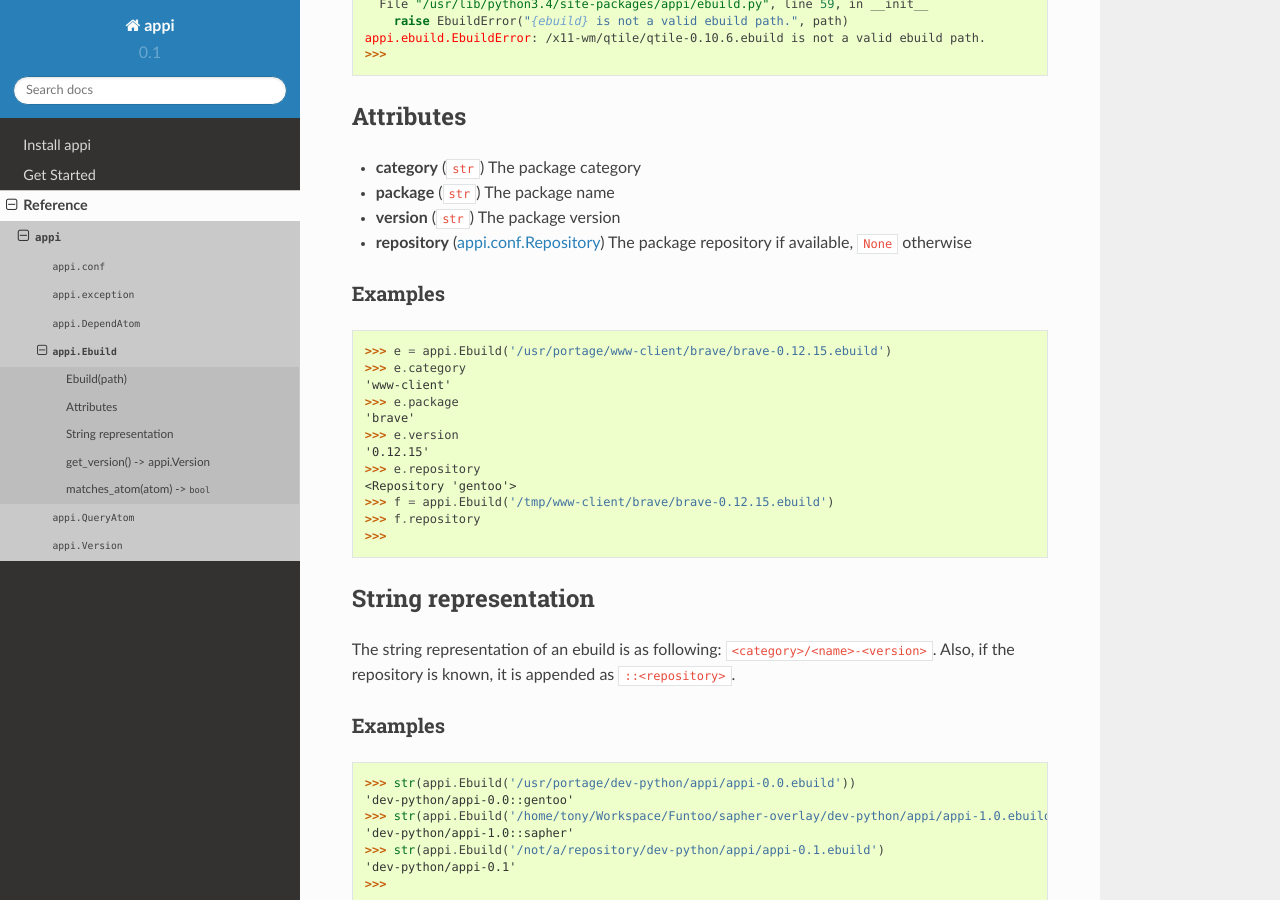
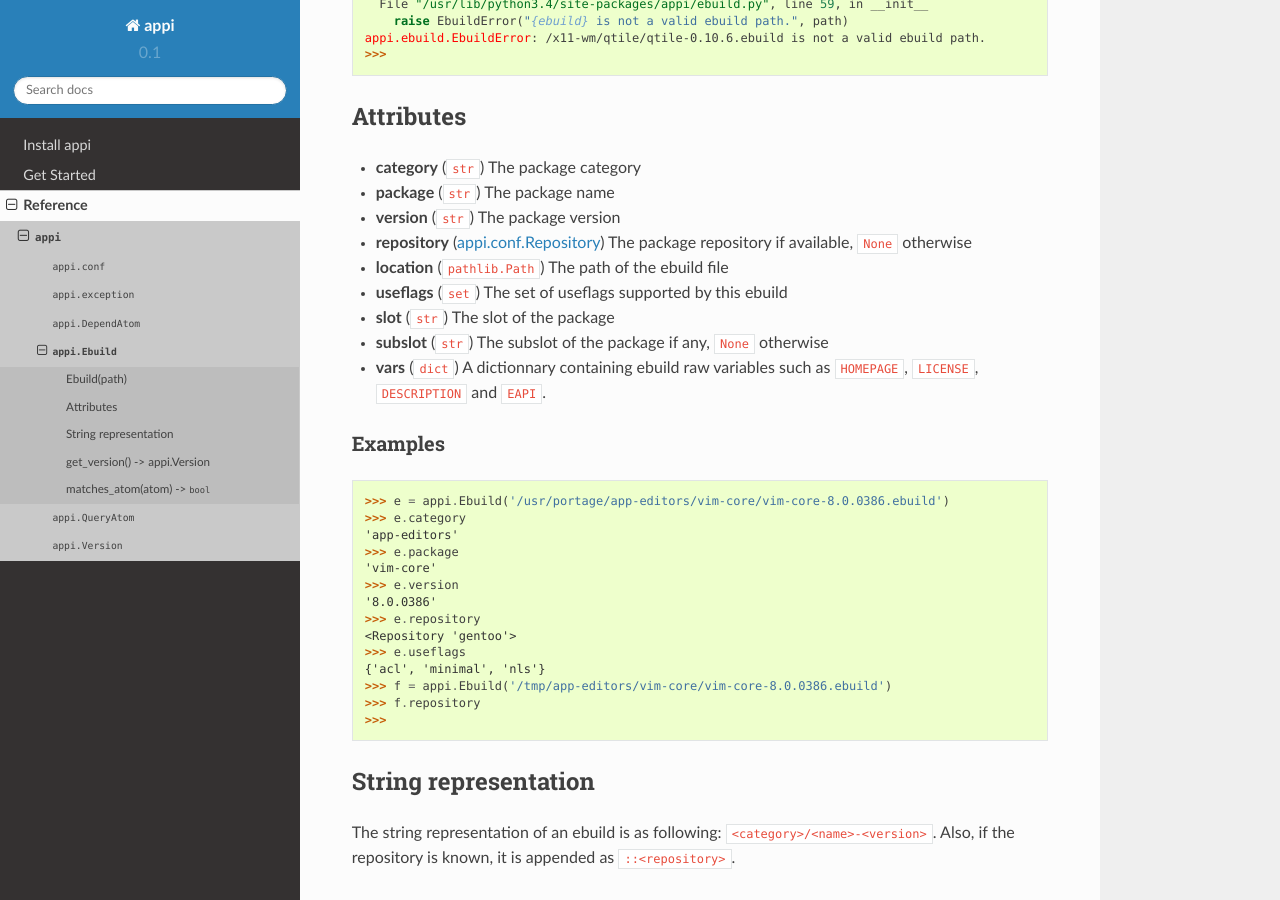
Before and after one commit to funtoo/appi, a Sphinx documentation site: the page built from docs/ref/appi/Ebuild.rst, in a window 1280 px wide and 900 px high, scrolled down 636 px. Built offline with Sphinx 7.4.7 and the Read the Docs theme 2.0.0, drawn with Linux system fonts in a browser that asks for light colours; some of the changed text lies outside the part shown.

Commit message:
Review Ebuild docs for version 0.1

```diff
--- a/docs/ref/appi/Ebuild.rst
+++ b/docs/ref/appi/Ebuild.rst
@@ -45,22 +45,30 @@ Attributes
 - **version** (``str``) The package version
 - **repository** (:ref:`appi.conf.Repository <appi.conf.Repository>`) The package repository
   if available, ``None`` otherwise
+- **location** (``pathlib.Path``) The path of the ebuild file
+- **useflags** (``set``) The set of useflags supported by this ebuild
+- **slot** (``str``) The slot of the package
+- **subslot** (``str``) The subslot of the package if any, ``None`` otherwise
+- **vars** (``dict``) A dictionnary containing ebuild raw variables such as ``HOMEPAGE``,
+  ``LICENSE``, ``DESCRIPTION`` and ``EAPI``.
 
 Examples
 ~~~~~~~~
 
 .. code-block:: python
 
-    >>> e = appi.Ebuild('/usr/portage/www-client/brave/brave-0.12.15.ebuild')
+    >>> e = appi.Ebuild('/usr/portage/app-editors/vim-core/vim-core-8.0.0386.ebuild')
     >>> e.category
-    'www-client'
+    'app-editors'
     >>> e.package
-    'brave'
+    'vim-core'
     >>> e.version
-    '0.12.15'
+    '8.0.0386'
     >>> e.repository
     <Repository 'gentoo'>
-    >>> f = appi.Ebuild('/tmp/www-client/brave/brave-0.12.15.ebuild')
+    >>> e.useflags
+    {'acl', 'minimal', 'nls'}
+    >>> f = appi.Ebuild('/tmp/app-editors/vim-core/vim-core-8.0.0386.ebuild')
     >>> f.repository
     >>>
 
```
Also changed, not shown: other parts of docs/ref/appi/Ebuild.rst (+6 -6 lines).
